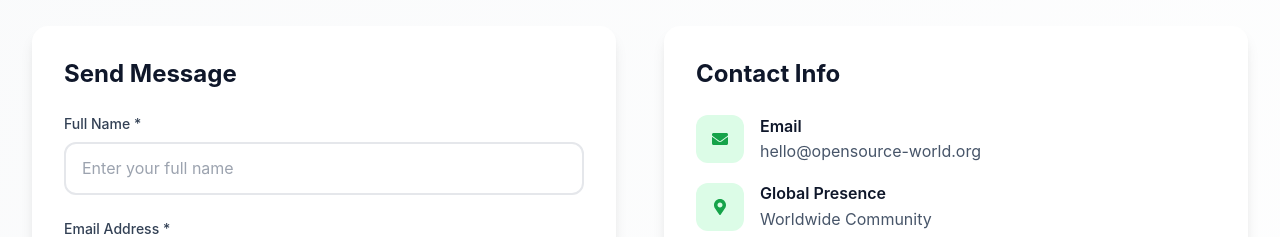
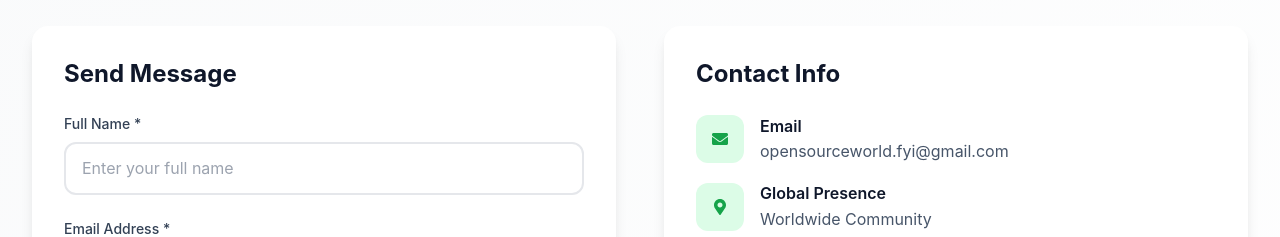
Before and after one commit to weirdwolf-eng/open-source-world, a React (Create React App) app: page / in a window 1280 px wide. Shown: the part 5240-5477 px from the top of the page. Built offline with nearby package versions, Linux system fonts and the light colour scheme.

Commit message:
fix: resolve Issue #10 Changed the email to the correct email

```diff
--- a/src/components/sections/ContactSection.tsx
+++ b/src/components/sections/ContactSection.tsx
@@ -269,7 +269,7 @@ const ContactSection: React.FC = () => {
                     </div>
                     <div>
                       <p className="font-semibold text-secondary-900">Email</p>
-                      <p className="text-secondary-600">hello@opensource-world.org</p>
+                      <p className="text-secondary-600">opensourceworld.fyi@gmail.com</p>
                     </div>
                   </div>
 
```
